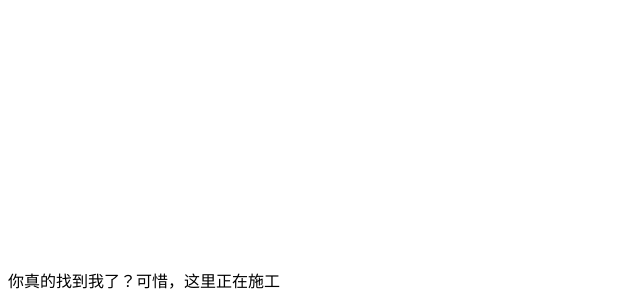
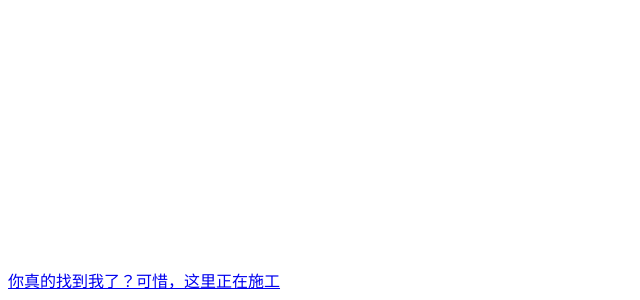
Before and after one commit to HollyPigeon/nobody, a plain HTML site: page YouFoundIt.html in a window 1280 px wide. Shown: the part 1043-1343 px from the top of the page, without its empty margins (0-640 px from the left). Drawn offline with Linux system fonts and the light colour scheme.

Commit message:
Update YouFoundIt.html

```diff
--- a/YouFoundIt.html
+++ b/YouFoundIt.html
@@ -1,9 +1,9 @@
 <!DOCTYPE html>
-<head></head>
+<head><meta name="viewport";content="width=device-width;initial-scale=1.0,;minimum-scale=1.0;maximum-scale=1.0; user-scalable=no"></head>
 <body>
   <h1>难以置信，你来到了这里</h1>
   <p>There is no game</p><br/><br/><br/><br/><br/><br/><br/><br/><br/><br/><br/><br/><br/><br/><br/><br/><br/><br/><br/><br/><br/><br/><br/><br/><br/><br/><br/><br/><br/><br/><br/><br/><br/><br/><br/><br/><br/><br/><br/><br/><br/><br/><br/><br/><br/><br/><br/><br/><br/><br/><br/><br/><br/><br/><br/><br/><br/><br/><br/><br/><br/><br/><br/><br/><br/><br/>
-  <a herf="https://hollypigeon.github.io/nobody/">你真的找到我了？可惜，这里正在施工</a>
+  <a href="https://hollypigeon.github.io/nobody/">你真的找到我了？可惜，这里正在施工</a>
   <!--难以置信，你找到这条注释，你是真正的勇者，大抵如此罢-->
 </body>
 </html>
```
